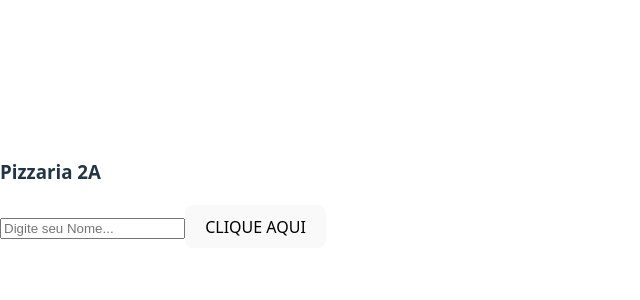
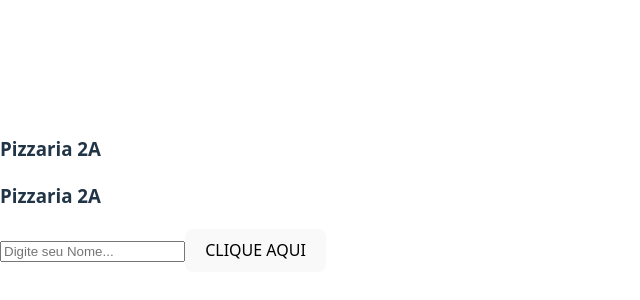
Before and after one commit to PedroMachado1106/pizzaria2a, a React (Vite) app: page / in a window 1280 px wide. Shown: the part 206-506 px from the top of the page, without its empty margins (0-640 px from the left). Built offline with nearby package versions, Linux system fonts and the light colour scheme.

Commit message:
componente

```diff
--- a/src/App.jsx
+++ b/src/App.jsx
@@ -3,9 +3,9 @@
 function App(){
 
     const [nome, setNome] = useState('Ronaldo');
-
+    const Formulario = () => {
   return (
-    <div>
+    <>
       <h3>Pizzaria 2A</h3>
       <input classNAme= "Nome"
       name = "Nome"
@@ -15,8 +15,17 @@ function App(){
       <button onClick={()=>{alert(nome)}}>
         CLIQUE AQUI
       </button>
-    </div>
+    </>
   )
 }
 
+
+  return (
+      <div>
+        <h3>Pizzaria 2A</h3>
+      <Formulario/>
+      </div>
+    )
+  }
+
 export default App
```
